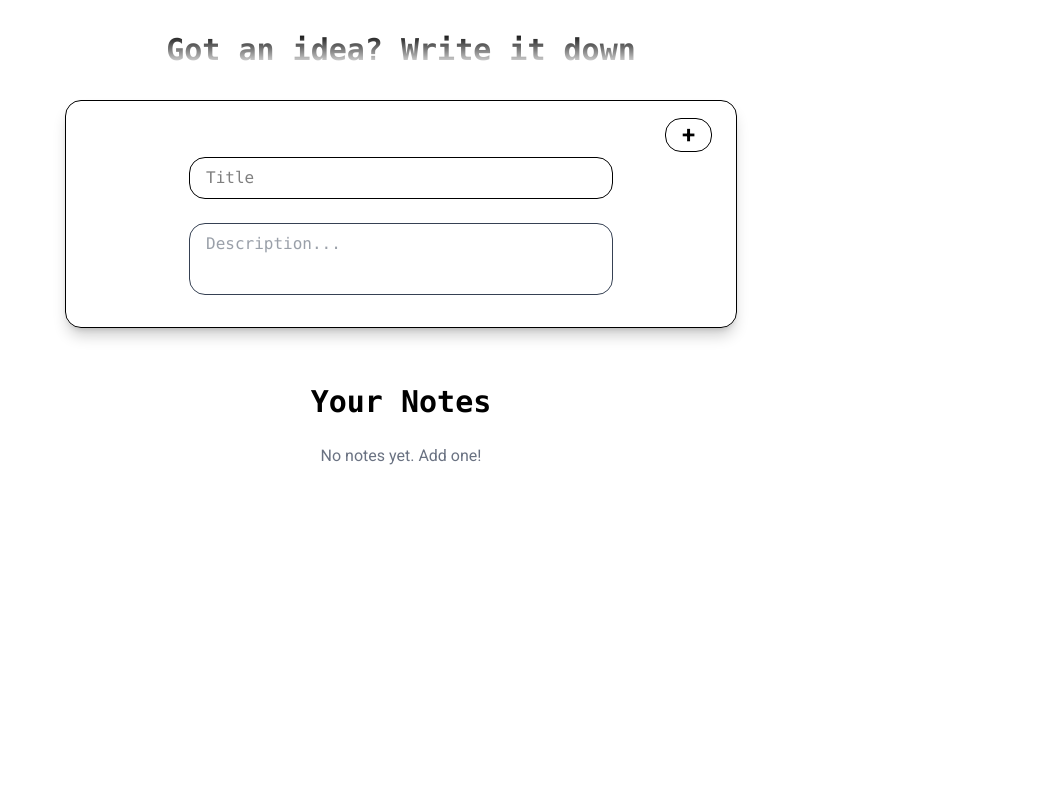
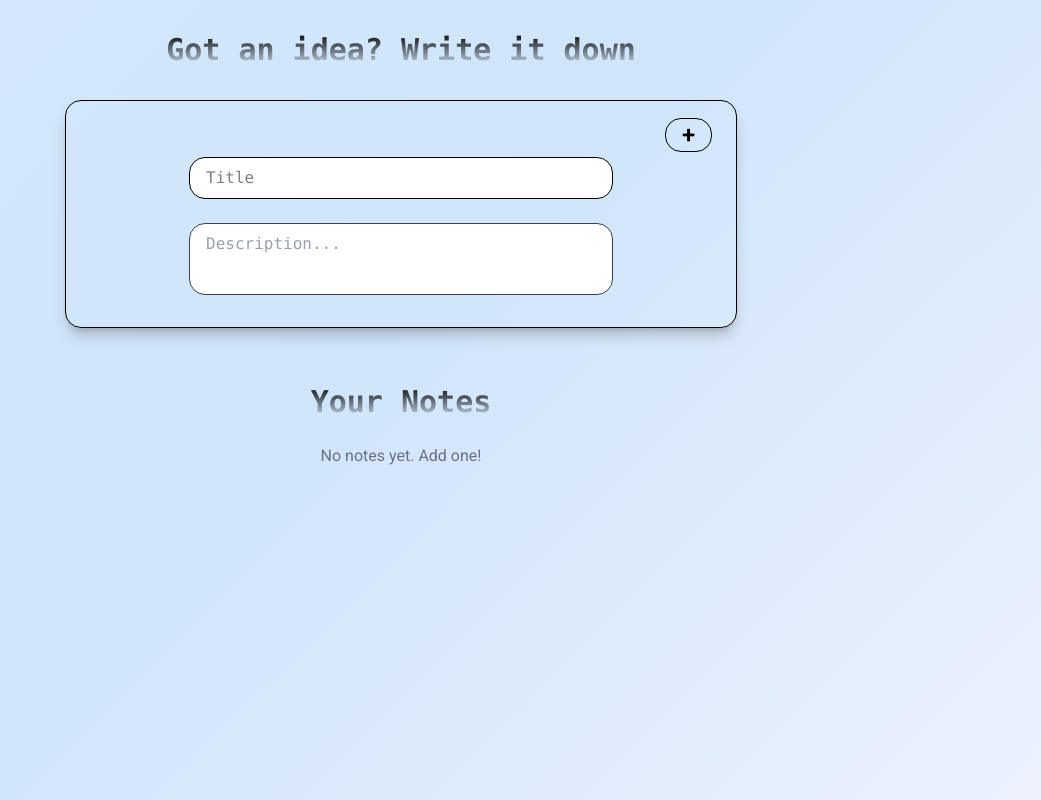
Before and after one commit to Akshay1799/Note-App, a React (Vite) app: page / in a window 1280 px wide. Shown: the whole page, without its empty margins (239-1280 px from the left). Built offline with nearby package versions, Linux system fonts and the light colour scheme; a web font is replaced by a local one.

Commit message:
added core features like add, edit, and delete

```diff
--- a/src/components/FormInput.jsx
+++ b/src/components/FormInput.jsx
@@ -49,8 +49,8 @@ const FormInput = ({setNotes,editingNote, onUpdate}) => {
 
     return (
         <div className='flex justify-center sticky flex-col items-center '>
-            <h2 className='font-mono text-black  text-3xl font-bold mt-8 mask-b-from-fuchsia-500'>Got an idea? Write it down</h2>
-            <div className='relative flex justify-center items-center flex-col w-2xl py-8 mt-8 my-8 border rounded-2xl shadow-lg/20 bg-blur '>
+            <h2 className='font-mono text-black text-2xl  md:text-3xl font-bold mt-8   mask-b-from-fuchsia-500 text-center md:text-center  '>Got an idea? Write it down</h2>
+            <div className='relative flex justify-center items-center flex-col w-2xl  py-8 mt-8 my-8 border rounded-2xl shadow-lg/20 bg-blur  '>
                 <div className='group relative '>
                     <button type='button' className='absolute left-66 top-[-15px] rounded-2xl px-4 mt-0 hover:cursor-pointer  hover:bg-blue-100 border font-semibold hover:duration-600 ease-out'
                     onClick={handleAddOrUpdate}
--- a/src/components/Notes.jsx
+++ b/src/components/Notes.jsx
@@ -5,7 +5,7 @@ const Notes = ({ notes, onDelete, onEdit }) => {
 
   return (
     <div className="m-6">
-      <h2 className="flex justify-center items-center text-3xl font-mono font-bold my-6">
+      <h2 className="flex justify-center items-center text-3xl font-mono font-bold my-6 mask-b-from-fuchsia-500">
         Your Notes
       </h2>
 
--- a/src/index.css
+++ b/src/index.css
@@ -3,13 +3,13 @@
 body {
 
     background: linear-gradient(
-        105deg,
+        135deg,
         #faf7ff 0%,
         #e4f1fb 20%,
-        #ffffff 70%,
-        #ffffff 100%
+        #d0e5fa 70%,
+        #faf7ff 90%
     );
-    /* Optional: Add animation */
+
     background-size: 400% 400%;
     animation: gradient 15s ease ;
     z-index: -1;
```
